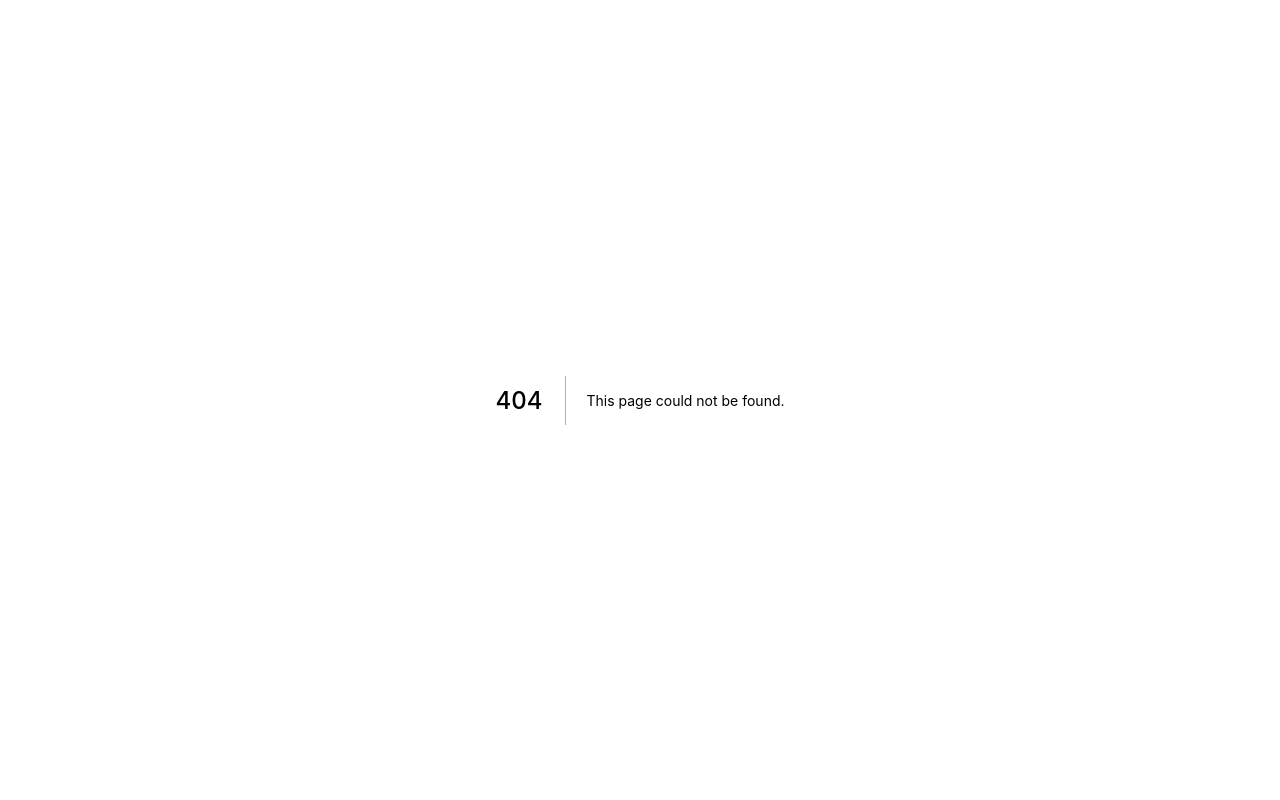
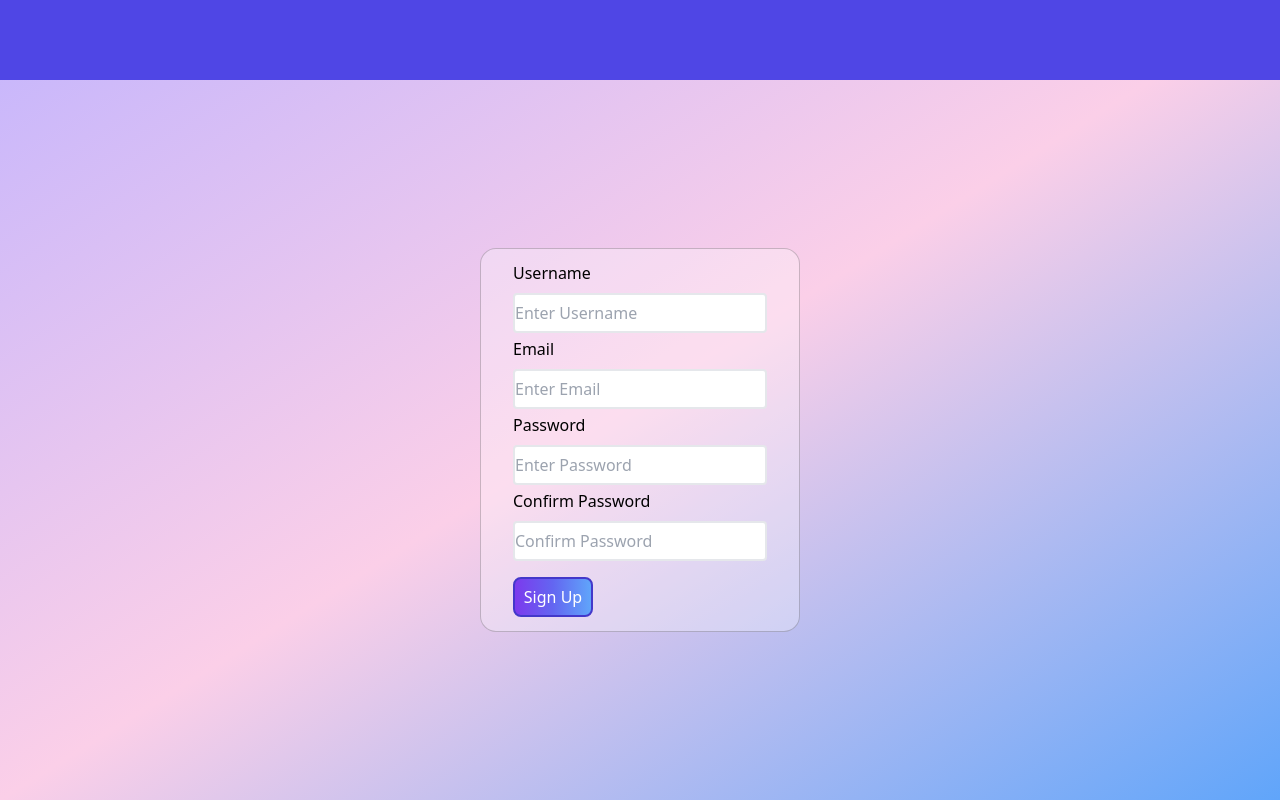
Before and after one commit to 5vedish/Quizlet-Clone, a Next.js app: page /signup in a window 1280 px wide. Before the commit this address had no page. Built offline with nearby package versions, Linux system fonts and the light colour scheme.

Commit message:
Created the Signup Proto

```diff
--- a/components/navbar.tsx
+++ b/components/navbar.tsx
@@ -7,8 +7,8 @@ export default function NavbarContainer({
   children: React.ReactNode
 }) {
   return (
-    <div className="flex w-screen h-20 flex-col items-center justify-items-center">
-      <nav className="flex w-screen h-20 bg-green-500"></nav>
+    <div className="flex w-screen h-screen flex-col align-items-center justify-items-center bg-gradient-to-br from-purple-300 via-pink-200 to-blue-400">
+      <nav className="flex w-screen h-20 bg-indigo-600"></nav>
       {children}
     </div>
   )
--- /dev/null
+++ b/components/signup_container.tsx
@@ -0,0 +1,44 @@
+import 'tailwindcss/tailwind.css'
+
+export default function SignupCard(){
+    return (
+        <div className="flex flex-col w-80 h-96 m-auto bg-white bg-opacity-30 border-black border border-opacity-20 rounded-2xl p-2">
+            <label className="mx-6 mt-1">
+                Username
+                <form className="flex mt-2">
+                    <input className="bg-white border-2 border-gray h-10 rounded flex-1" placeholder='Enter Username'>
+
+                    </input>
+                </form>
+            </label>
+
+            <label className="mx-6 mt-1">
+                Email
+                    <form className="flex mt-2">
+                        <input className="bg-white border-2 border-gray h-10 rounded flex-1" placeholder='Enter Email'>
+                        </input>
+                    </form>
+            </label>
+
+            <label className="mt-1 mx-6">
+                    Password
+                    <form className="flex mt-2">
+                        <input className="bg-white border-2 border-gray h-10 rounded flex-1" placeholder='Enter Password'>
+                        </input>
+                    </form>
+            </label>
+
+            <label className="mx-6 mt-1">
+                Confirm Password
+                    <form className="flex mt-2">
+                        <input className="bg-white border-2 border-gray h-10 rounded flex-1" placeholder='Confirm Password'>
+                        </input>
+                    </form>
+            </label>
+
+            <button className="ml-6 text-align-center w-20 h-10 text-white border-2 rounded-lg mt-4 border-indigo-700 bg-gradient-to-r from-purple-600 via-indigo-500 to-blue-400 hover:from-purple-400 hover:via-indigo-400 hover:to-blue-300">
+                    Sign Up
+            </button>
+        </div>
+    )
+  }
--- /dev/null
+++ b/pages/signup.tsx
@@ -0,0 +1,10 @@
+import NavbarContainer from "@components/navbar";
+import SignupCard from "@components/signup_container";
+
+export default function SignUp(){
+    return (
+        <NavbarContainer>
+            <SignupCard></SignupCard>
+        </NavbarContainer>
+    )
+}
```
